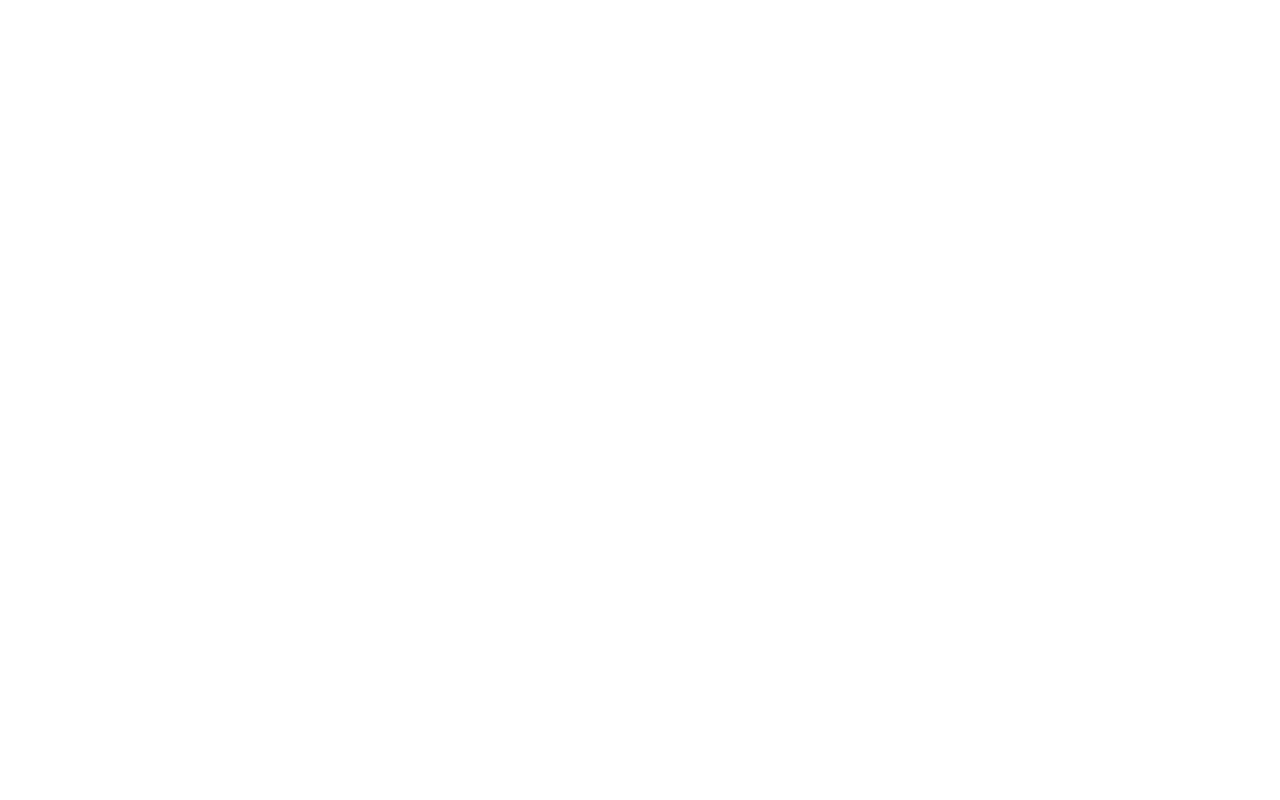
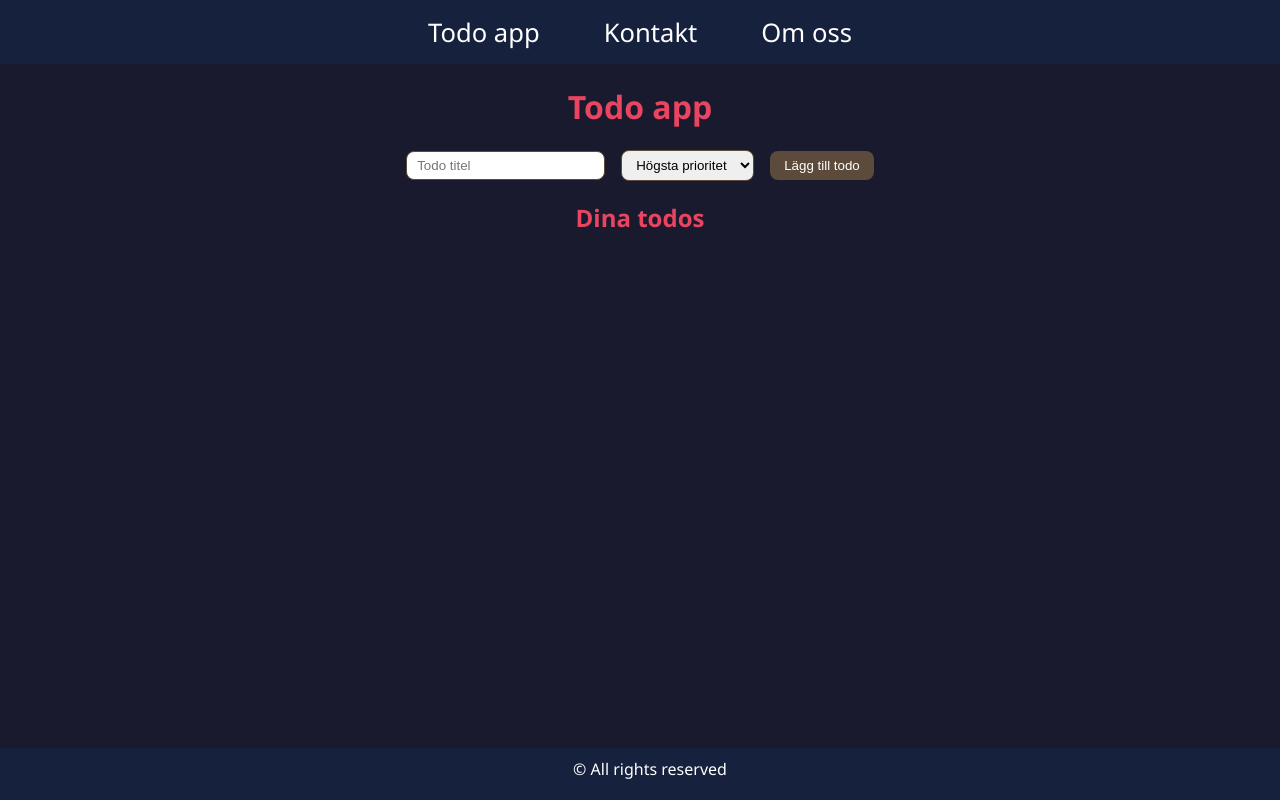
Before and after one commit to aliatwood/Typescript-laboration2, a website built with Vite: page index.html in a window 1280 px wide. Built offline with nearby package versions, Linux system fonts and the light colour scheme.

Commit message:
uppdaterade index.html och main.scss
La till en meny, en footer och ett formulär + container i index.html

Styleade allting i scss

```diff
--- a/index.html
+++ b/index.html
@@ -3,11 +3,46 @@
 <head>
     <meta charset="UTF-8">
     <meta name="viewport" content="width=device-width, initial-scale=1.0">
-    <title>Startsida</title>
+    <title>Todo app</title>
     <script type="module" src="src/main.ts"></script>
     <link rel="icon" href="src/pictures/favicon.png" type="image/png">
 </head>
 <body>
+    <header>
+        <nav class="menu">
+            <a href="index.html">Todo app</a>
+            <a href="#">Kontakt</a>
+            <a href="#">Om oss</a>
+        </nav>
+    </header>
+
+    <main>
+        <h1 class="title">Todo app</h1>
+
+        <div>
+            <form class="todo">
+                <input type="text" id="todo-input" placeholder="Todo titel">
+                <select id="prioritet">
+                    <option value="1">Högsta prioritet</option>
+                    <option value="2">Medel prioritet</option>
+                    <option value="3">Lägsta prioritet</option>
+                </select>
+
+                <button type="submit">Lägg till todo</button>
+            </form>
+        </div>
+
+        <div>
+            <h2>Dina todos</h2>
+            <div id="container"></div>
+        </div>
+    </main>
+
+
+
+    <footer>
+        <p>© All rights reserved</p>
+    </footer>
 
 </body>
 </html>
--- a/src/styles/_main.scss
+++ b/src/styles/_main.scss
@@ -0,0 +1,80 @@
+body{
+    margin: 0;
+    padding: 0;
+    min-height: 100vh;
+    background-color: #1a1a2e;
+    color: #e94560;;
+    display: flex;
+    flex-direction: column;
+    font-family: 'Segoe UI', Tahoma, Geneva, Verdana, sans-serif;
+}
+
+.menu{
+    display: flex;
+    align-items: center;
+    justify-content: center;
+    gap: 4em;
+    width: 100%;
+    height: 4em;
+    background-color: #16213e;;
+
+    a{
+        color: white;
+        text-decoration: none;
+        font-size: 1.6em;
+
+
+        &:hover{
+            color: #E1D9D1;
+            text-decoration: underline;
+        }
+    }
+}
+
+.title, h2{
+    text-align: center;
+}
+
+.todo{
+    display: flex;
+    align-items: center;
+    justify-content: center;
+    gap: 1em;
+
+    input, select{
+        padding: 6px 10px;
+        border: 1px solid #5c4a3a;
+        border-radius: 8px;
+    }
+
+    select{
+        cursor: pointer;
+    }
+
+    button{
+        padding: 7px 14px;
+        border-radius: 8px;
+        cursor: pointer;
+        background-color: #5c4a3a;
+        color: white;
+        border: none;
+
+        &:hover{
+            background-color: #7a6555
+        }
+    }
+}
+
+footer{
+    text-align: center;
+    width: 100%;
+    height: 2em;
+    background-color: #16213e;;
+    margin-top: auto;
+    padding: 10px;
+    color: white;
+
+    p{
+        margin: 0;
+    }
+}
--- a/vite.config.js
+++ b/vite.config.js
@@ -1,7 +1,7 @@
 import { defineConfig } from 'vite'
 
 export default defineConfig({
-    base: "/Typescript-laboration1",
+    base: "/typescript-laboration2",
     build: {
         outDir: "docs"
     }
```
